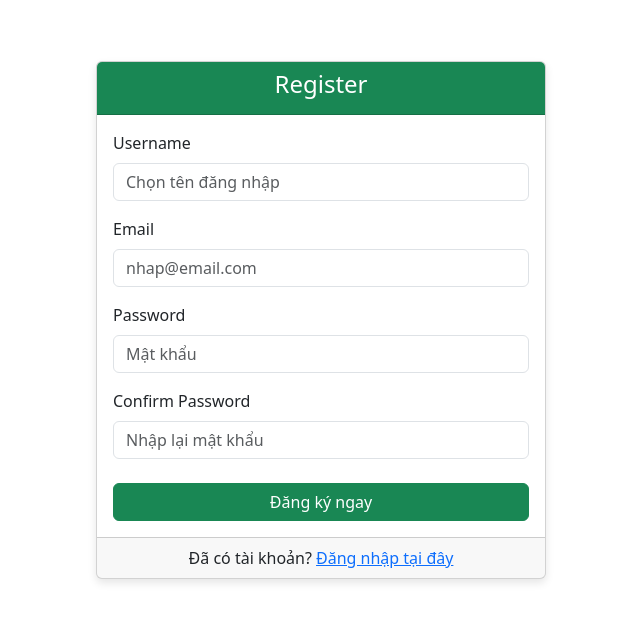
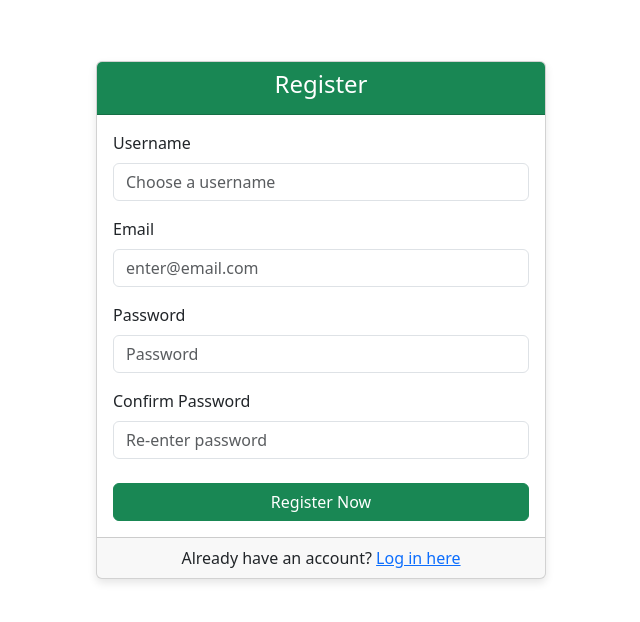
Before and after one commit to haitn32-stack/novels-platform-system, a React (Create React App) app: page /register in a window 1280 px wide. Shown: the top 622 px of the page, without its empty margins (319-959 px from the left). Built offline with nearby package versions, Linux system fonts and the light colour scheme; a web font is replaced by a local one.

Commit message:
Update register.jsx
update

```diff
--- a/src/ui/register.jsx
+++ b/src/ui/register.jsx
@@ -7,7 +7,6 @@ import { instance } from '../utils/axios';
 const Register = ({ title }) => {
     const navigate = useNavigate();
 
-    // Local state cho form
     const [formData, setFormData] = useState({
         userName: '',
         email: '',
@@ -18,48 +17,48 @@ const Register = ({ title }) => {
     const [error, setError] = useState('');
     const [isLoading, setIsLoading] = useState(false);
 
+    const handleChange = (e) => {
+        setFormData({ ...formData, [e.target.name]: e.target.value });
+    };
+
     const handleSubmit = async (e) => {
         e.preventDefault();
         setError('');
 
-        // 1. Validate cơ bản
         if (!formData.userName || !formData.pwd || !formData.email) {
-            setError('Vui lòng điền đầy đủ thông tin');
+            setError('Please fill in all required fields.');
             return;
         }
         if (formData.pwd !== formData.confirmPwd) {
-            setError('Mật khẩu xác nhận không khớp');
+            setError('The confirmation password does not match.');
             return;
         }
 
         setIsLoading(true);
 
         try {
-            // 2. Check tồn tại (Gọi API)
             const checkRes = await instance.get('users', {
                 params: { userName: formData.userName }
             });
 
             if (checkRes.data.length > 0) {
-                setError('Tên đăng nhập đã tồn tại!');
+                setError('Username already exists!');
                 setIsLoading(false);
                 return;
             }
 
-            // 3. Tạo user mới (Mặc định role reader)
             await instance.post('users', {
                 userName: formData.userName,
                 email: formData.email,
                 pwd: formData.pwd,
-                roles: 'reader' // Role mặc định
+                roles: 'reader'
             });
 
-            // 4. Thành công -> Chuyển về login
-            alert('Đăng ký thành công! Vui lòng đăng nhập.');
+            alert('Registration successful! Please log in.');
             navigate('/login');
 
         } catch (err) {
-            setError('Có lỗi xảy ra: ' + err.message);
+            setError('An error occurred: ' + err.message);
         } finally {
             setIsLoading(false);
         }
@@ -80,9 +79,10 @@ const Register = ({ title }) => {
                             <Form.Label>Username</Form.Label>
                             <Form.Control
                                 type="text"
-                                placeholder="Chọn tên đăng nhập"
+                                name="userName"
+                                placeholder="Choose a username"
                                 value={formData.userName}
-                                onChange={(e) => setFormData({ ...formData, userName: e.target.value })}
+                                onChange={handleChange}
                             />
                         </Form.Group>
 
@@ -90,9 +90,10 @@ const Register = ({ title }) => {
                             <Form.Label>Email</Form.Label>
                             <Form.Control
                                 type="email"
-                                placeholder="nhap@email.com"
+                                name="email"
+                                placeholder="enter@email.com"
                                 value={formData.email}
-                                onChange={(e) => setFormData({ ...formData, email: e.target.value })}
+                                onChange={handleChange}
                             />
                         </Form.Group>
 
@@ -100,9 +101,10 @@ const Register = ({ title }) => {
                             <Form.Label>Password</Form.Label>
                             <Form.Control
                                 type="password"
-                                placeholder="Mật khẩu"
+                                name="pwd"
+                                placeholder="Password"
                                 value={formData.pwd}
-                                onChange={(e) => setFormData({ ...formData, pwd: e.target.value })}
+                                onChange={handleChange}
                             />
                         </Form.Group>
 
@@ -110,36 +112,35 @@ const Register = ({ title }) => {
                             <Form.Label>Confirm Password</Form.Label>
                             <Form.Control
                                 type="password"
-                                placeholder="Nhập lại mật khẩu"
+                                name="confirmPwd"
+                                placeholder="Re-enter password"
                                 value={formData.confirmPwd}
-                                onChange={(e) => setFormData({ ...formData, confirmPwd: e.target.value })}
+                                onChange={handleChange}
                             />
                         </Form.Group>
 
                         <div className="d-grid gap-2">
                             <Button variant="success" type="submit" disabled={isLoading}>
-                                {isLoading ? <Spinner size="sm" animation="border" /> : 'Đăng ký ngay'}
+                                {isLoading ? <Spinner size="sm" animation="border" /> : 'Register Now'}
                             </Button>
                         </div>
                     </Form>
                 </Card.Body>
 
-                {/* Footer chuyển hướng sang Login */}
                 <Card.Footer className="text-center">
-                    Đã có tài khoản? <Link to="/login">Đăng nhập tại đây</Link>
+                    Already have an account? <Link to="/login">Log in here</Link>
                 </Card.Footer>
             </Card>
         </Container>
     );
 };
 
-// Sử dụng PropTypes để validate props đầu vào
 Register.propTypes = {
     title: PropTypes.string
 };
 
 Register.defaultProps = {
-    title: 'Đăng ký tài khoản'
+    title: 'Register Account'
 };
 
 export default Register;
```
